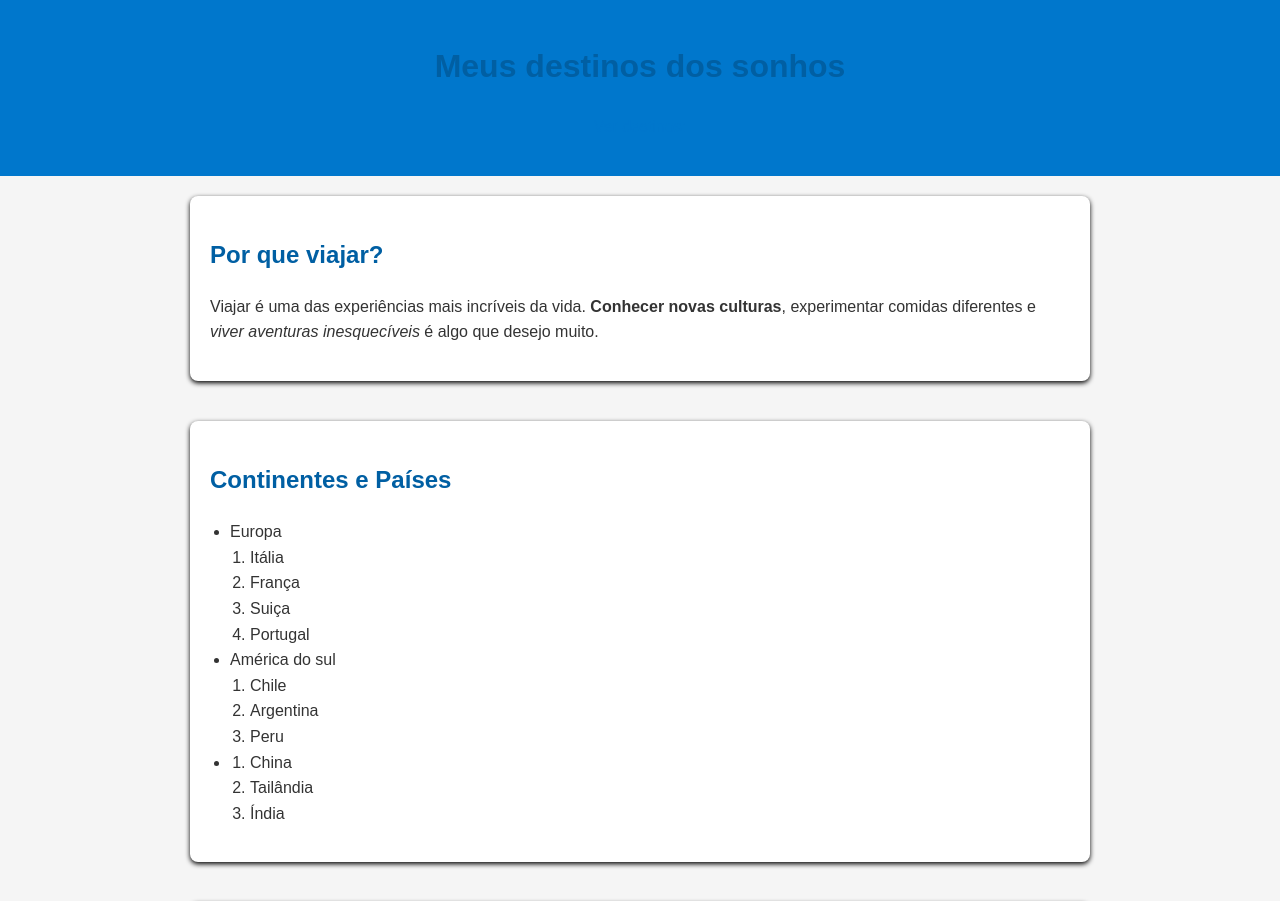
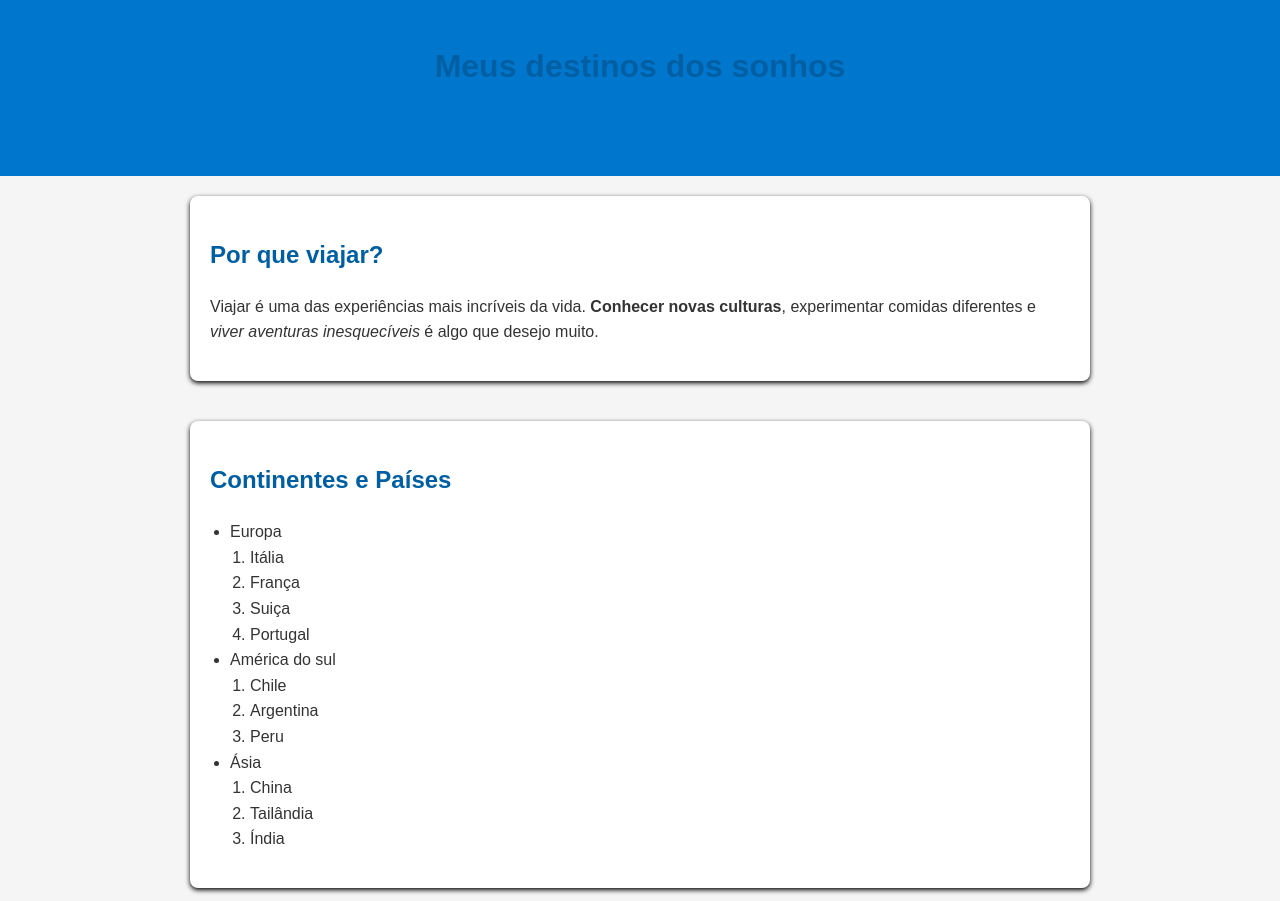
Before and after one commit to Sluvizottodev/aula_FUNDAMENTOS_WEB, a plain HTML site: page tests-home/viagem.html in a window 1280 px wide. Shown: the top 901 px of the page. Drawn offline with Linux system fonts and the light colour scheme.

Commit message:
quick fix in list

```diff
--- a/tests-home/viagem.html
+++ b/tests-home/viagem.html
@@ -106,7 +106,7 @@
                         <li>Peru</li>
                     </ol>
                 </li>
-                <li>
+                <li>Ásia
                     <ol>
                         <li>China</li>
                         <li>Tailândia</li>
@@ -169,8 +169,4 @@
         </p>
     </footer>
 </body>
-
-
-
-
 </html>
```
